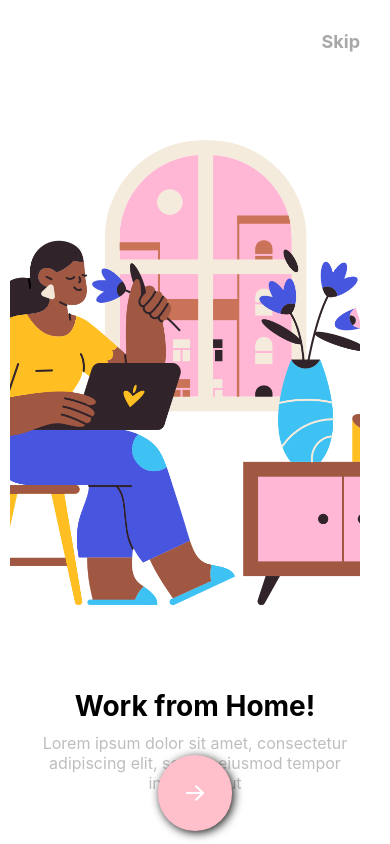
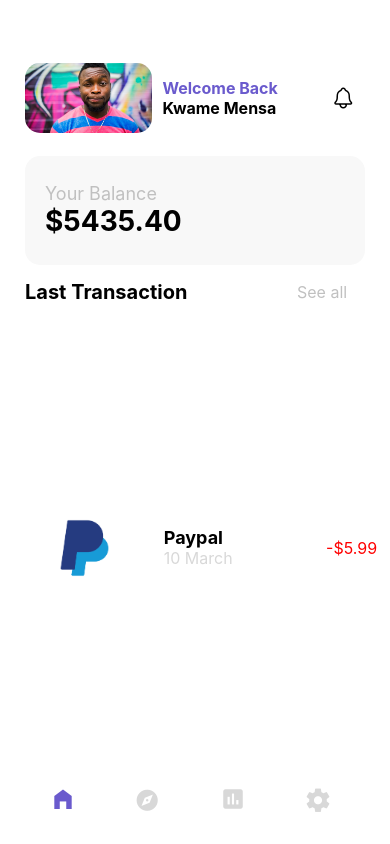
Before and after one commit to dsereboo/Expo-Lessons, a React Native app: screen / in a window 390 px wide. Built offline with nearby package versions, Linux system fonts and the light colour scheme.

Commit message:
Finanace home base strutcture completed

```diff
--- a/App.js
+++ b/App.js
@@ -1,12 +1,9 @@
 import React from 'react';
-import ContactList from './components/ContactList';
-import LoginPage from './components/LoginPage';
-import Pets from './components/Pets';
-import SignUp from './components/SignUp';
+import FinancesHome from './components/FinancesHome';
 import WorkFromHome from './components/WorkFromHome';
 
 export default function App() {
   return(
-    <WorkFromHome/>
+    <FinancesHome/>
   )
 }
--- /dev/null
+++ b/components/BottomNav.js
@@ -0,0 +1,36 @@
+import React from "react"
+import { StyleSheet, View } from "react-native"
+import { MaterialCommunityIcons } from '@expo/vector-icons';
+import { Ionicons } from '@expo/vector-icons';
+import { MaterialIcons } from '@expo/vector-icons';
+
+
+export default function BottomNav (){
+    return(
+        <View style={styles.container}>
+            <MaterialCommunityIcons style={[styles.icon, styles.home]} name="home-variant" size={26}  />
+            <Ionicons style={styles.icon} name="ios-compass-sharp" size={26}  />
+            <MaterialIcons style={styles.icon} name="insert-chart" size={26}  />
+            <Ionicons style={styles.icon} name="settings-sharp" size={26}  />
+        </View>
+    )
+}
+
+
+const styles=StyleSheet.create({
+    container:{
+        flex:1,
+        flexDirection:"row",
+        marginBottom:10,
+    },
+    icon:{
+        flex:2.5,
+        justifyContent:"center",
+        alignItems:"center",
+        marginHorizontal:25,
+        color:"#D8D8D8"
+    },
+    home:{
+        color:"#6a5acd"
+    }
+})
--- /dev/null
+++ b/components/FinancesHome.js
@@ -0,0 +1,122 @@
+import React from "react"
+import { Image, StyleSheet, View,Text, TouchableOpacity } from "react-native"
+import TransactionCard from "./TransactionCard"
+import { Ionicons } from '@expo/vector-icons';
+import image from "../assets/image.jpg"
+import BottomNav from "./BottomNav";
+
+export default function  FinancesHome(){
+
+    const data=[
+        {logo:"", title:"", date:"", cost:"",},
+        {logo:"", title:"", date:"", cost:"",},
+        {logo:"", title:"", date:"", cost:"",},
+        {logo:"", title:"", date:"", cost:"",},
+        {logo:"", title:"", date:"", cost:"",},
+    ]
+    return (
+        <View style={styles.container}>
+
+            <View style={styles.idContainer}>
+                <Image style={styles.image} source={image} />
+                <View style={styles.detailsContainer}>
+                    <Text style={styles.welcome}>Welcome Back</Text>
+                    <Text style={styles.name}>Kwame Mensa</Text>
+                </View>
+                <TouchableOpacity style={styles.costContainer}>
+                    <Ionicons name="notifications-outline" size={24} color="black" />
+                </TouchableOpacity>
+            </View>
+
+            <View style={styles.balanceContainer}>
+                <Text style={styles.balanceTitle}>Your Balance</Text>
+                <Text style={styles.balance}>$5435.40</Text>
+            </View>
+
+            <View style={styles.actionsContainer}>
+
+            </View>
+
+            <View style={styles.titleContainer}>
+                <Text style={[styles.name, styles.transactionTitle]}>Last Transaction</Text>
+                <Text style={[styles.balanceTitle, styles.more]}>See all</Text>
+            </View>
+
+            <TransactionCard />
+
+            <BottomNav/>
+        </View>
+    );
+}
+
+const styles=StyleSheet.create({
+    container:{
+        flex:10,
+        marginTop:50,
+        marginHorizontal:25,
+    },
+    idContainer:{
+        flex:2,
+        flexDirection:"row",
+        alignItems:"center",
+    },
+    balanceContainer:{
+        flex:2.3,
+        backgroundColor:"#F8F8F8",
+        borderRadius:15,
+        marginVertical:10,
+        paddingLeft:20,
+        justifyContent:"center",
+        alignItems:"flex-start",
+
+    },
+    detailsContainer:{
+        flex:5
+    },
+    actionsContainer:{
+        flexDirection:"row",
+
+    },
+    costContainer:{
+       flex:1,
+    },
+    titleContainer:{
+        flex:0.7,
+        flexDirection:"row",
+        alignItems:"center"
+    },
+    image:{
+        flex:1.7,
+        width:70,
+        height:70,
+        borderRadius:15,
+        marginRight:10,
+    },
+    welcome:{
+        color:"#6a5acd",
+        fontSize:16,
+        fontWeight:"bold"
+    },
+    name:{
+        fontWeight:"bold",
+        fontSize:16,
+    },
+    balance:{
+        fontSize:28,
+        fontWeight:"bold",
+    },
+    balanceTitle:{
+        color:"#C0C0C0",
+        fontSize:18
+    },
+    transactionTitle:{
+        fontSize:20,
+        flex:0.8
+    },
+    more:{
+        justifyContent:"flex-end",
+        alignItems:"flex-end",
+        flex:0.2,
+        fontSize:16,
+    }
+})
--- /dev/null
+++ b/components/TransactionCard.js
@@ -0,0 +1,55 @@
+import React from "react"
+import { Image, StyleSheet,Text,View } from "react-native"
+import image from "../assets/paypal.png"
+
+export default function TransactionCard (){
+    return(
+        <View style={styles.container}>
+            <Image style={styles.image} source={image}/>
+            <View style={styles.detailsContainer}>
+                <Text style={styles.title}>Paypal</Text>
+                <Text style={styles.date}>10 March</Text>
+            </View>
+            <View style={styles.costContainer}>
+                <Text style={styles.cost}>-$5.99</Text>
+            </View>
+
+        </View>
+    )
+}
+
+const styles=StyleSheet.create({
+    container:{
+        flex:10,
+        flexDirection:"row",
+        alignItems:"center",
+
+    },
+    costContainer:{
+        flex:1.2,
+        alignItems:"flex-start",
+    },
+    detailsContainer:{
+        flex:5,
+        alignItems:"flex-start"
+    },
+    image:{
+        flex:1.5,
+        width:70,
+        height:70,
+        borderRadius:10,
+        marginRight:20,
+    },
+    title:{
+        fontSize:18,
+        fontWeight:"bold",
+    },
+    date:{
+        color:"#D8D8D8",
+        fontSize:16,
+    },
+    cost:{
+        fontSize:16,
+        color:"red"
+    }
+})
--- a/components/WorkFromHome.js
+++ b/components/WorkFromHome.js
@@ -20,10 +20,10 @@ const WorkFromHome =()=>{
             </Text>
           </View>
         </View>
-        {/* <TouchableOpacity style={styles.button}>
+        <TouchableOpacity style={styles.button}>
             <Text style={styles.buttonText}>Start</Text>
-        </TouchableOpacity> */}
-        <CircleButton/>
+        </TouchableOpacity>
+        {/* <CircleButton/> */}
       </View>
     );
 }
```
Also changed, not shown: assets/paypal.png (added).
